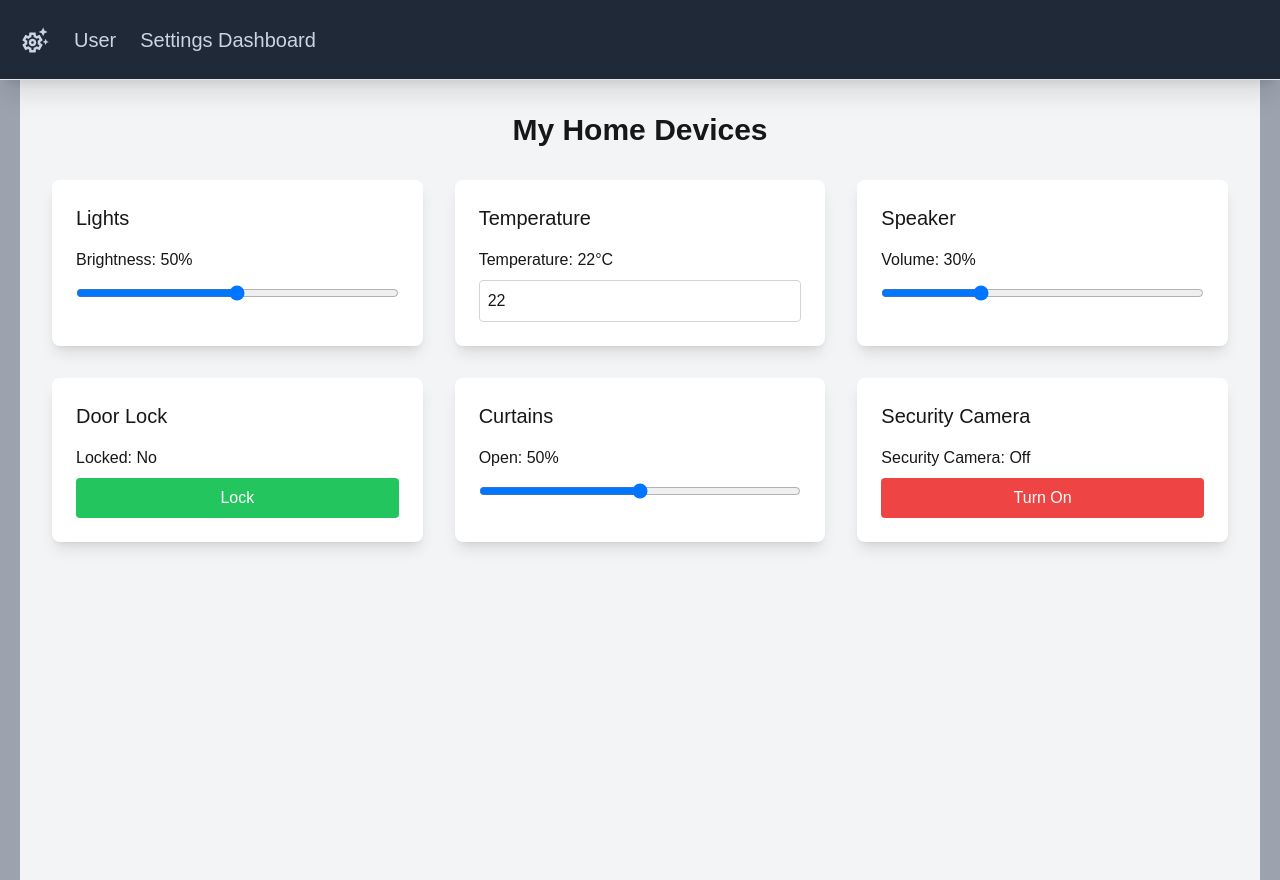
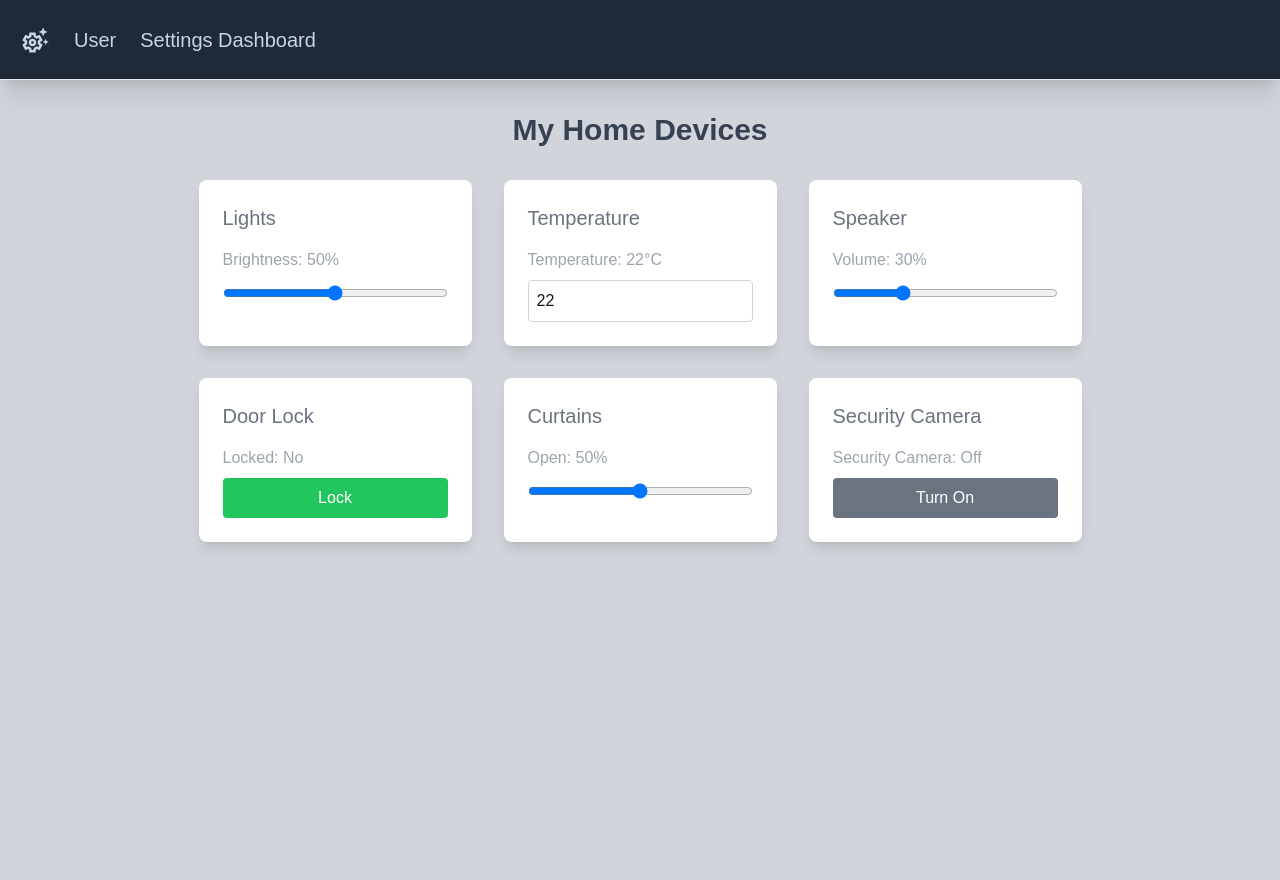
Before and after one commit to carolCase/settings_project_fullstack, a Next.js app: page /devices in a window 1280 px wide. Built offline with nearby package versions, Linux system fonts and the light colour scheme.

Commit message:
style- devices page text colors

```diff
--- a/app/components/button.tsx
+++ b/app/components/button.tsx
@@ -2,7 +2,9 @@ export default function Button() {
   return (
     <div>
       <button
-        className="px-6 py-3
+        className="
+        btn glass
+        px-6 py-3
         w-40
        bg-blue-950
         text-white
--- a/app/devices/page.tsx
+++ b/app/devices/page.tsx
@@ -10,15 +10,20 @@ export default function Devices() {
   const [curtainOpen, setCurtainOpen] = useState(50)
 
   return (
-    <div className="min-h-screen bg-gray-100 p-8">
-      <h1 className="text-3xl font-semibold text-center mb-8">
+    <div className="min-h-screen bg-gray-300 p-8">
+      <h1 className="text-3xl font-semibold text-center mb-8 text-gray-700">
         My Home Devices
       </h1>
+
+      <div className="max-w-fit mx-auto">
         <div className="grid grid-cols-1 md:grid-cols-2 lg:grid-cols-3 gap-8">
           {/* Lights */}
           <div className="bg-white p-6 rounded-lg shadow-lg">
-          <h3 className="text-xl font-medium mb-4">Lights</h3>
-          <label htmlFor="light-brightness" className="block mb-2">
+            <h3 className="text-xl text-gray-500 font-medium mb-4">Lights</h3>
+            <label
+              htmlFor="light-brightness"
+              className="block mb-2 text-gray-400"
+            >
               Brightness: {lightBrightness}%
             </label>
             <input
@@ -34,8 +39,10 @@ export default function Devices() {
 
           {/* Temperature */}
           <div className="bg-white p-6 rounded-lg shadow-lg">
-          <h3 className="text-xl font-medium mb-4">Temperature</h3>
-          <label htmlFor="temperature" className="block mb-2">
+            <h3 className="text-xl  text-gray-500 font-medium mb-4">
+              Temperature
+            </h3>
+            <label htmlFor="temperature" className="block mb-2 text-gray-400">
               Temperature: {temperature}°C
             </label>
             <input
@@ -49,8 +56,10 @@ export default function Devices() {
 
           {/* Speaker */}
           <div className="bg-white p-6 rounded-lg shadow-lg">
-          <h3 className="text-xl font-medium mb-4">Speaker</h3>
-          <label htmlFor="volume" className="block mb-2">
+            <h3 className="text-xl   text-gray-500 font-medium mb-4">
+              Speaker
+            </h3>
+            <label htmlFor="volume" className="block mb-2 text-gray-400">
               Volume: {volume}%
             </label>
             <input
@@ -66,8 +75,10 @@ export default function Devices() {
 
           {/* Door Lock */}
           <div className="bg-white p-6 rounded-lg shadow-lg">
-          <h3 className="text-xl font-medium mb-4">Door Lock</h3>
-          <label htmlFor="door-lock" className="block mb-2">
+            <h3 className="text-xl  text-gray-500 font-medium mb-4">
+              Door Lock
+            </h3>
+            <label htmlFor="door-lock" className="block mb-2 text-gray-400">
               Locked: {doorLocked ? "Yes" : "No"}
             </label>
             <button
@@ -82,8 +93,10 @@ export default function Devices() {
 
           {/* Curtains */}
           <div className="bg-white p-6 rounded-lg shadow-lg">
-          <h3 className="text-xl font-medium mb-4">Curtains</h3>
-          <label htmlFor="curtain-open" className="block mb-2">
+            <h3 className="text-xl  text-gray-500 font-medium mb-4">
+              Curtains
+            </h3>
+            <label htmlFor="curtain-open" className="block mb-2 text-gray-400">
               Open: {curtainOpen}%
             </label>
             <input
@@ -99,14 +112,16 @@ export default function Devices() {
 
           {/* Security Camera */}
           <div className="bg-white p-6 rounded-lg shadow-lg">
-          <h3 className="text-xl font-medium mb-4">Security Camera</h3>
-          <label htmlFor="camera" className="block mb-2">
+            <h3 className="text-xl  text-gray-500 font-medium mb-4">
+              Security Camera
+            </h3>
+            <label htmlFor="camera" className="block mb-2 text-gray-400">
               Security Camera: {securityCamera ? "On" : "Off"}
             </label>
             <button
               onClick={() => setSecurityCamera(!securityCamera)}
               className={`w-full py-2 text-white rounded ${
-              securityCamera ? "bg-gray-500" : "bg-red-500"
+                securityCamera ? "bg-red-500" : "bg-gray-500"
               }`}
             >
               {securityCamera ? "Turn Off" : "Turn On"}
@@ -114,5 +129,6 @@ export default function Devices() {
           </div>
         </div>
       </div>
+    </div>
   )
 }
--- a/app/layout.tsx
+++ b/app/layout.tsx
@@ -26,7 +26,7 @@ export default function RootLayout({
   return (
     <html lang="en">
       <body
-        className={`${geistSans.variable} ${geistMono.variable} antialiased bg-gray-400 min-h-screen`}
+        className={`${geistSans.variable} ${geistMono.variable} antialiased bg-gray-300 min-h-screen`}
       >
         <NavBar />
         <main className="pt-20 px-5">{children}</main>
```
Lines whose indentation alone changed are shown as unchanged.
